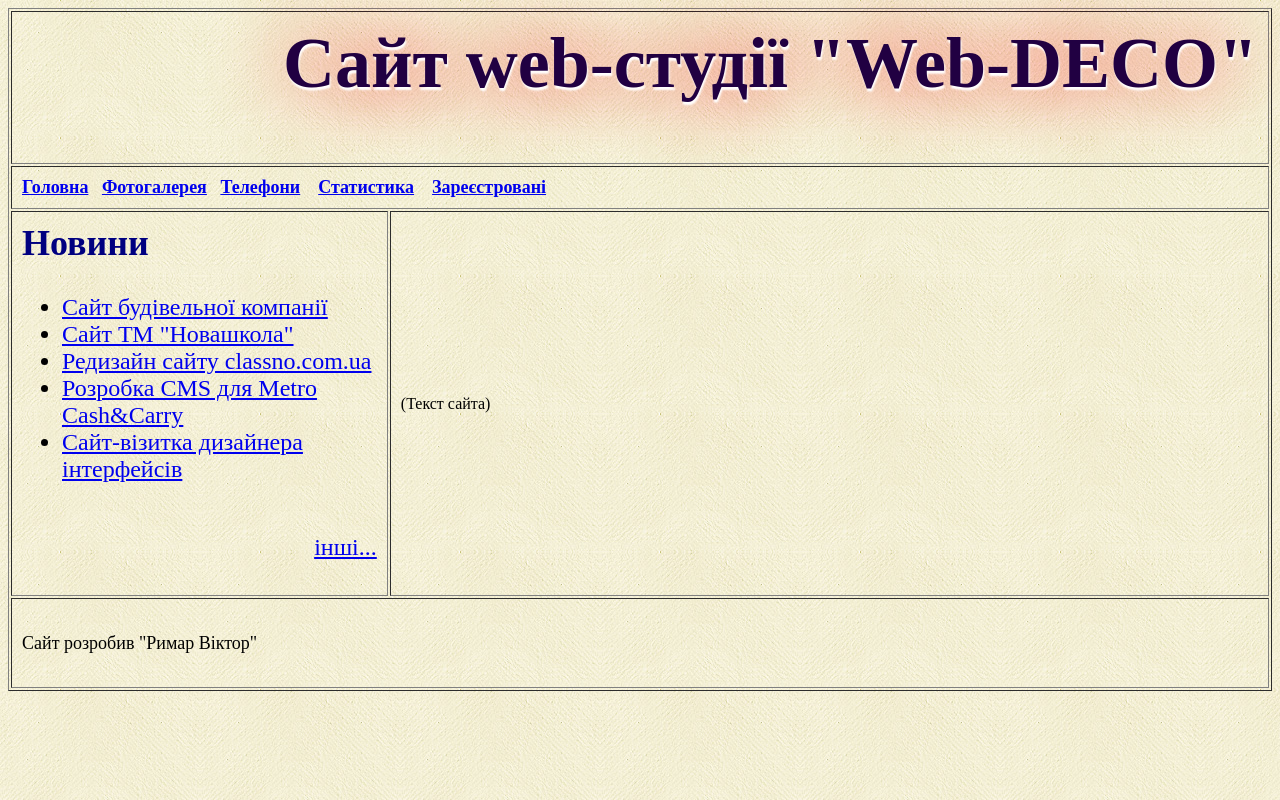
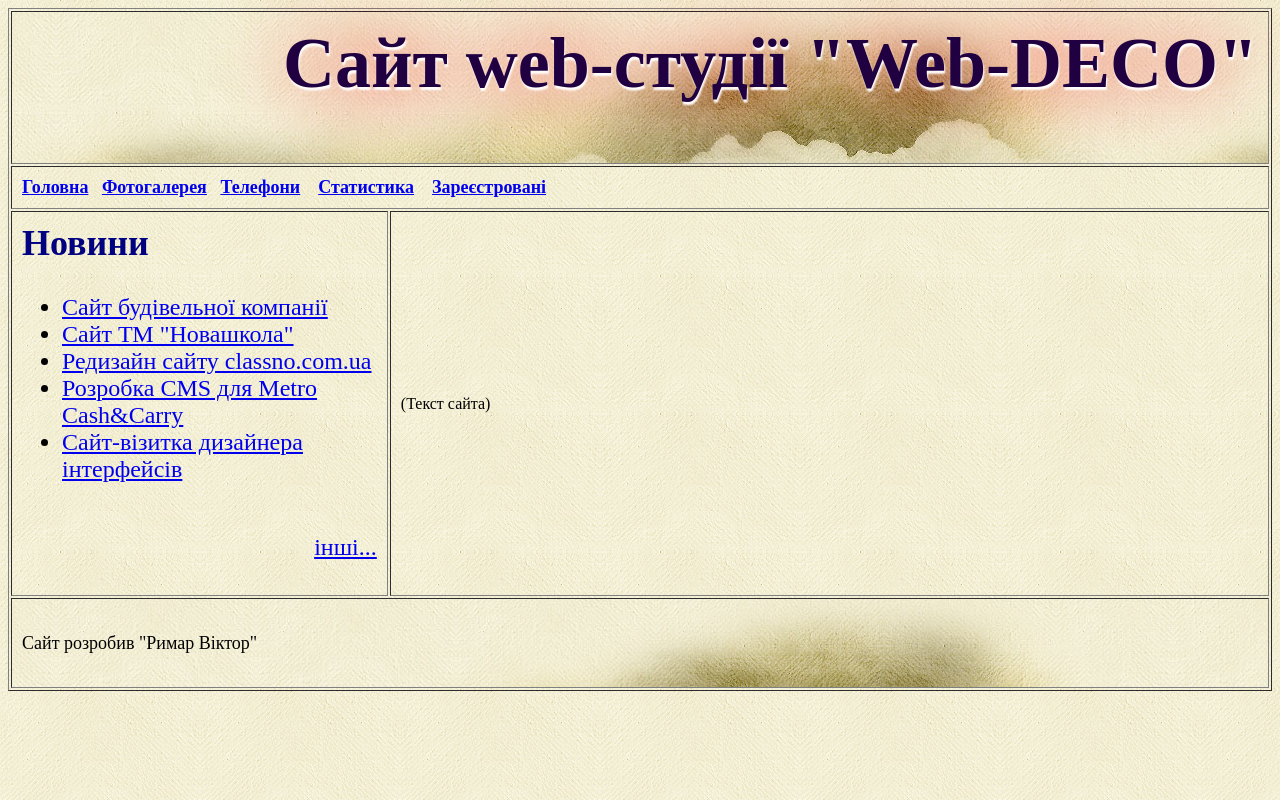
Before and after one commit to sviatoslav06/sviatoslav06.github.io, a plain HTML site: page index.html in a window 1280 px wide. Drawn offline with Linux system fonts and the light colour scheme.

Commit message:
11 - Добавити Фон футера

```diff
--- a/index.html
+++ b/index.html
@@ -14,7 +14,7 @@
     <body background="images/bg.jpg">
         <table border="1" align="center" cellpadding="10">
             <tr>
-            <td colspan="2" height="150" align="right">
+            <td background="images/bg-3.jpg" colspan="2" height="150" align="right">
                 <font size="5">
                     <h1 class="shadowtext">Сайт web-студії "Web-DECO"</h1>
                 </font>
@@ -47,7 +47,7 @@
             <td width="70%">(Текст сайта)</td>
             </tr>
             <tr>
-            <td colspan="2" valign="middle" height="90">
+            <td background="images/bg-3.jpg" colspan="2" valign="middle" height="90">
                 <font size="4">Сайт розробив "Римар Віктор"</font>
             </td>
             </tr>
```
